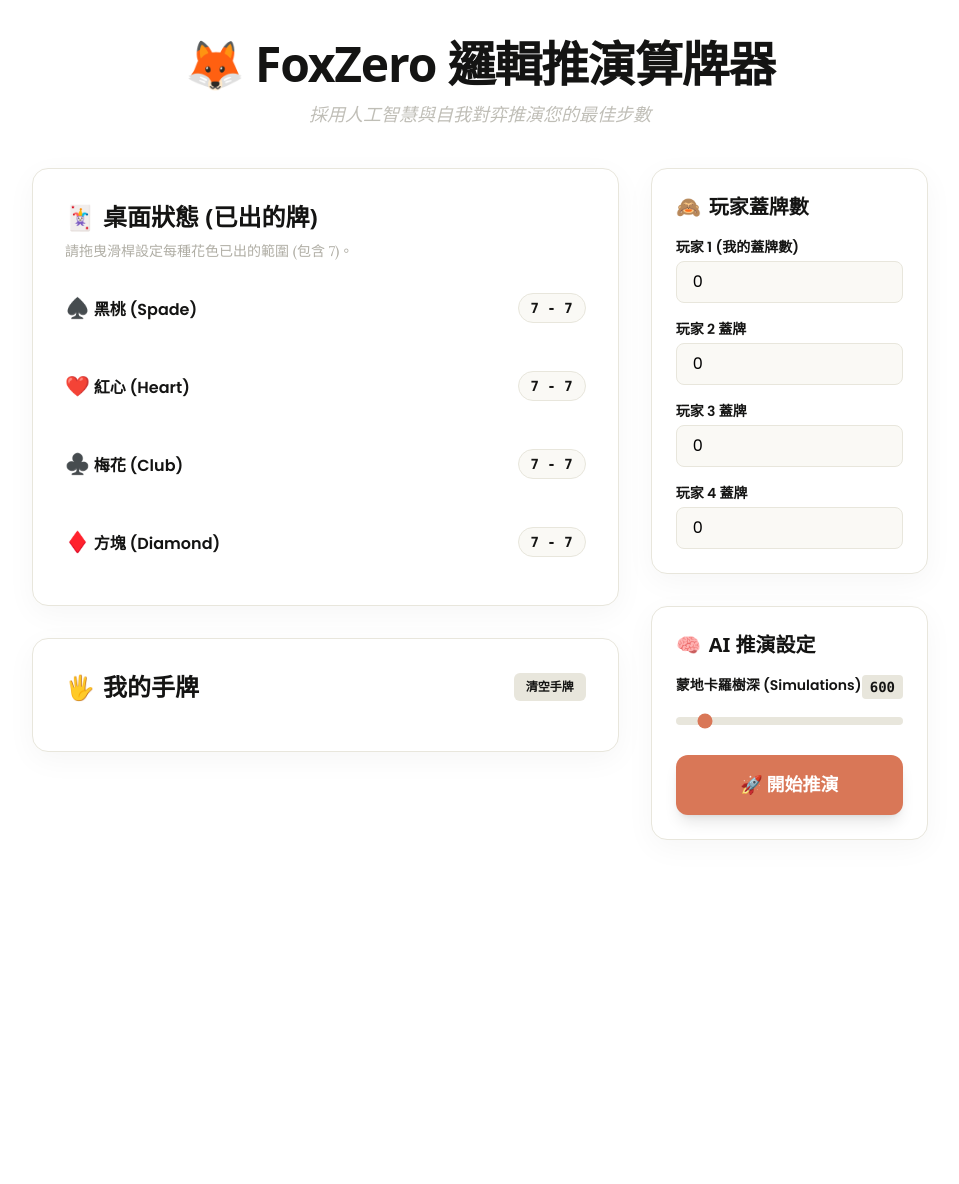
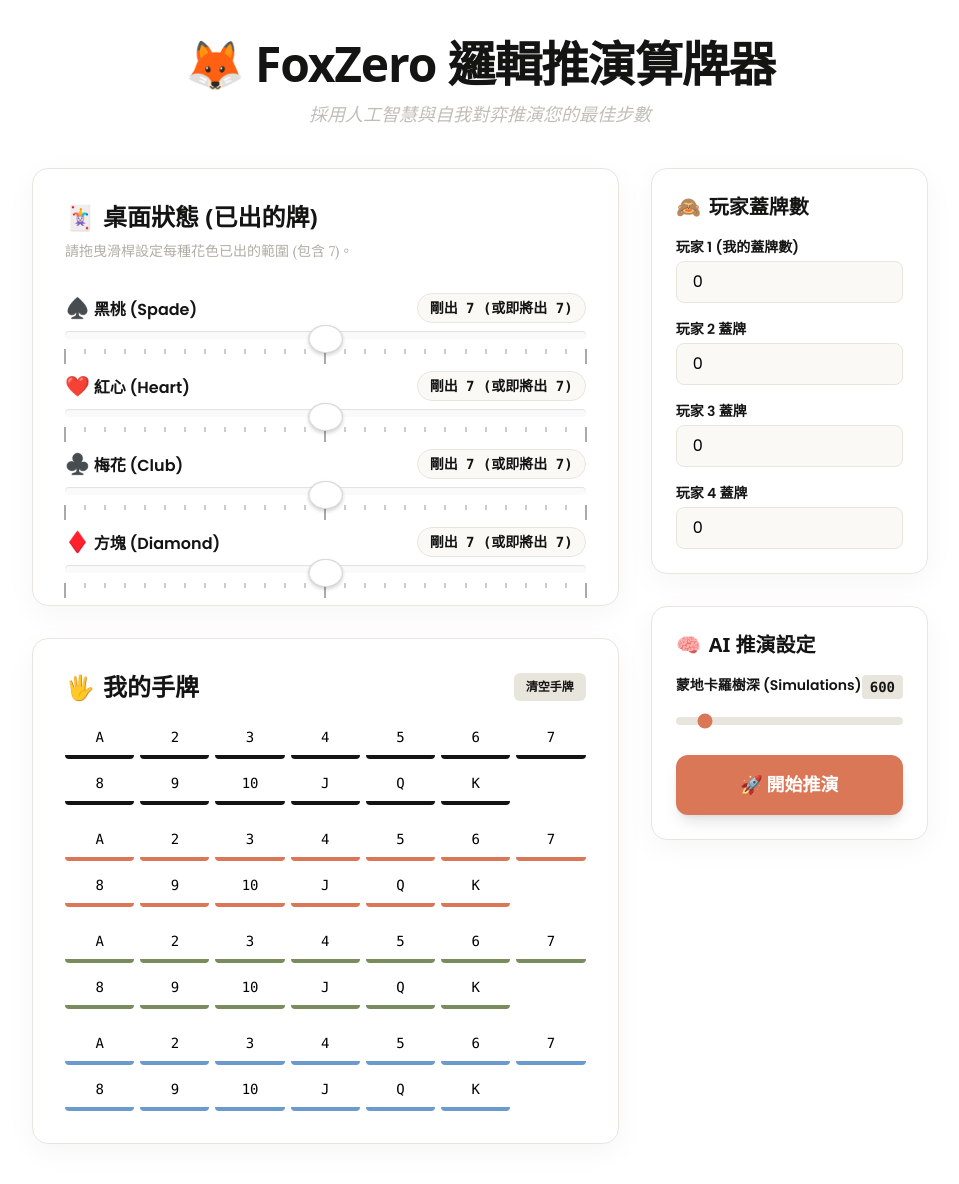
Before and after one commit to shihte/FoxZero, a Flask app: page / in a window 1280 px wide. Shown: the whole page, without its empty margins (160-1119 px from the left). Before the commit the page ends 840 px from the top, so only its background shows below. Run offline with Flask 3, Linux system fonts and the light colour scheme; some libraries are stand-ins or nearby versions.

Commit message:
fix: add missing wNumb dependency for noUiSlider formatting

```diff
--- a/foxzero/templates/index.html
+++ b/foxzero/templates/index.html
@@ -38,6 +38,7 @@
     <!-- noUiSlider -->
     <link href="https://cdnjs.cloudflare.com/ajax/libs/noUiSlider/15.7.1/nouislider.min.css" rel="stylesheet">
     <script src="https://cdnjs.cloudflare.com/ajax/libs/noUiSlider/15.7.1/nouislider.min.js"></script>
+    <script src="https://cdnjs.cloudflare.com/ajax/libs/wnumb/1.2.0/wNumb.min.js"></script>
 
     <style>
         body {
```
